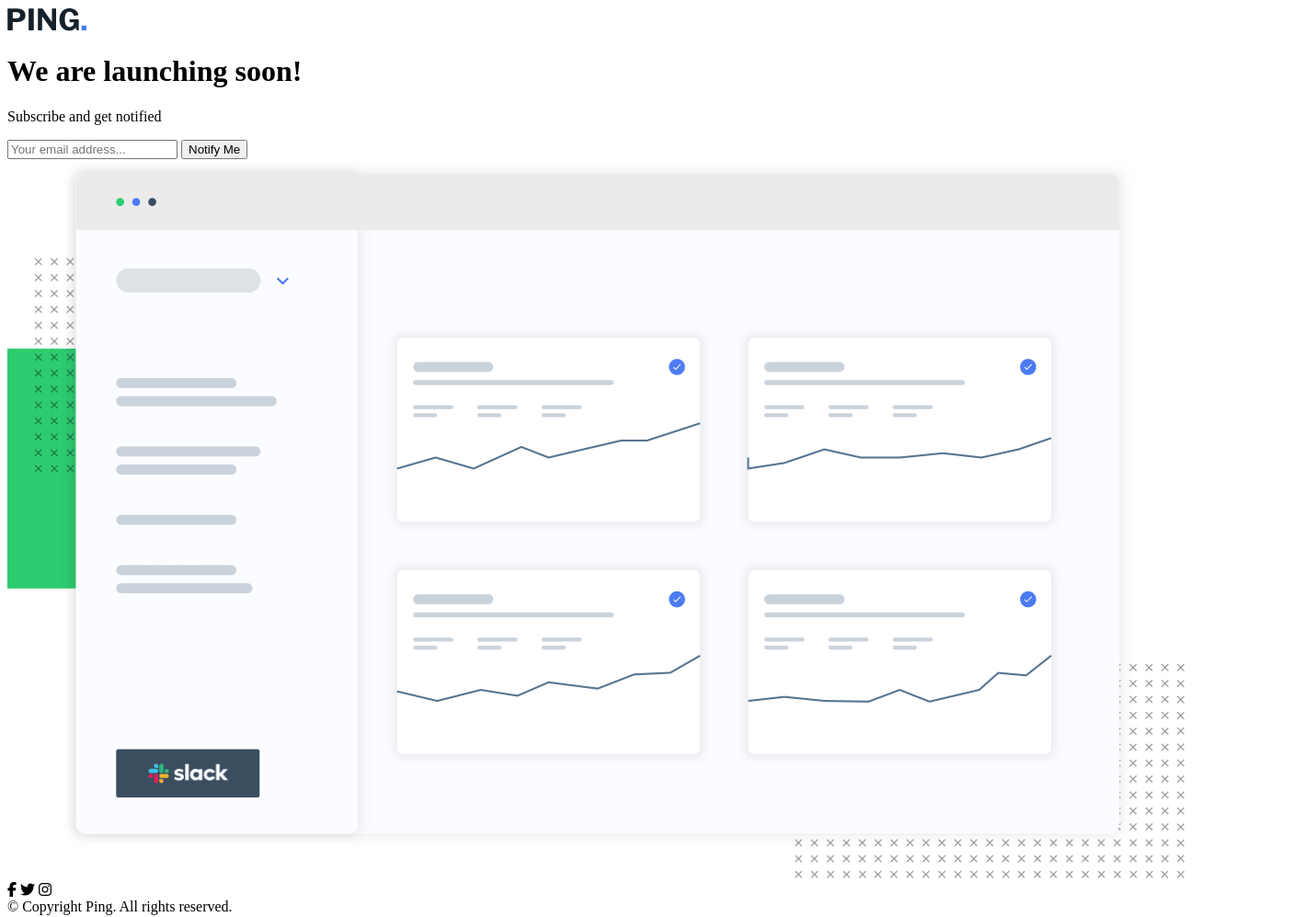
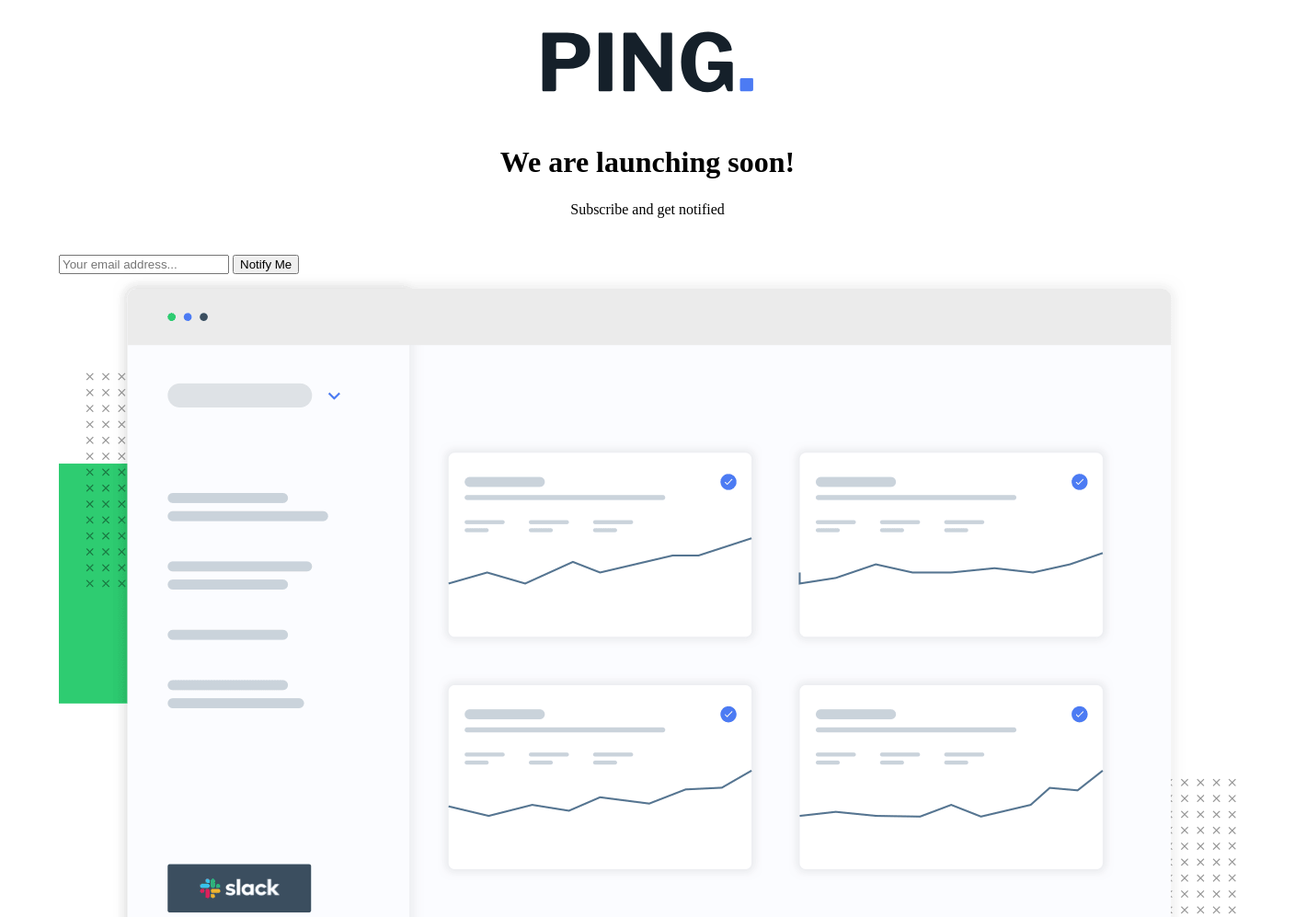
Before and after one commit to LironeFitoussi/ping-coming-soon-page-master, a plain HTML site: page index.html in a window 1280 px wide. Shown: the top 997 px of the page at 92% size, 1408 px wide, since content can reach past the window. Drawn offline with Linux system fonts and the light colour scheme.

Commit message:
header css

```diff
--- a/index.html
+++ b/index.html
@@ -10,7 +10,7 @@
 </head>
 <body>
   <header>
-    <img src="./images/logo.svg" alt="logo">
+    <img src="./images/logo.svg" alt="logo" class="logo">
     <h1>We are launching <strong>soon!</strong></h1>
     <p>Subscribe and get notified</p>
   </header>
@@ -19,7 +19,7 @@
       <input type="email" id="mailInput" placeholder="Your email address...">
       <button>Notify Me</button>
     </form>
-    <img src="./images/illustration-dashboard.png" alt="dashpoard">
+    <img src="./images/illustration-dashboard.png" alt="dashpoard" class="dashboard">
   </main>
   <footer>
     <div class="social-logos">
--- a/style.css
+++ b/style.css
@@ -11,6 +11,43 @@
   --Very-Dark-Blue: hsl(209, 33%, 12%);
 }
 
+p, h1 {
+  margin: 0;
+  padding: 0;
+}
+
+body {
+  display: flex;
+  flex-direction: column;
+  justify-content: center;
+  padding: 0 5vw;
+  width: 100vw;
+  min-height: 100vh;
+  margin: 0;
+  gap: 5vh;
+}
+
+header {
+  display: flex;
+  flex-direction: column;
+  justify-content: center;
+  align-items: center;
+  gap: 3vh;
+}
+
+.logo {
+  width: 18vw;
+  margin: 4vh;
+}
+
+main {
+  display: flex;
+  flex-direction: column;
+  justify-content: center;
+}
+.dashboard {
+  width: 100%;
+}
 .attribution {
   font-size: 11px;
   text-align: center;
```
